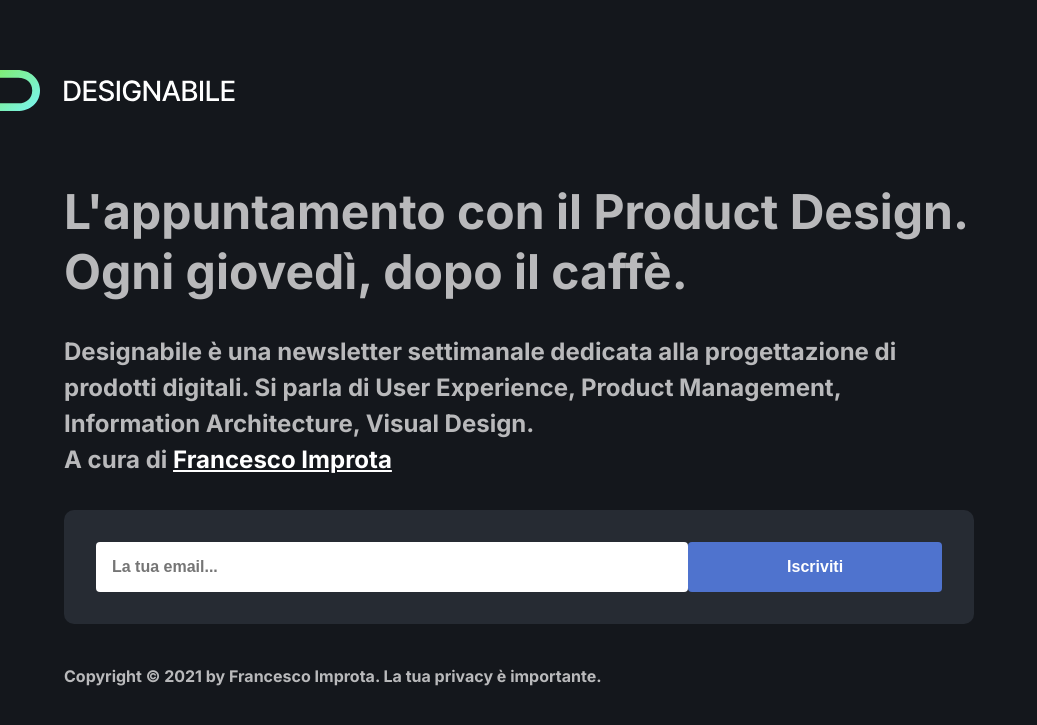
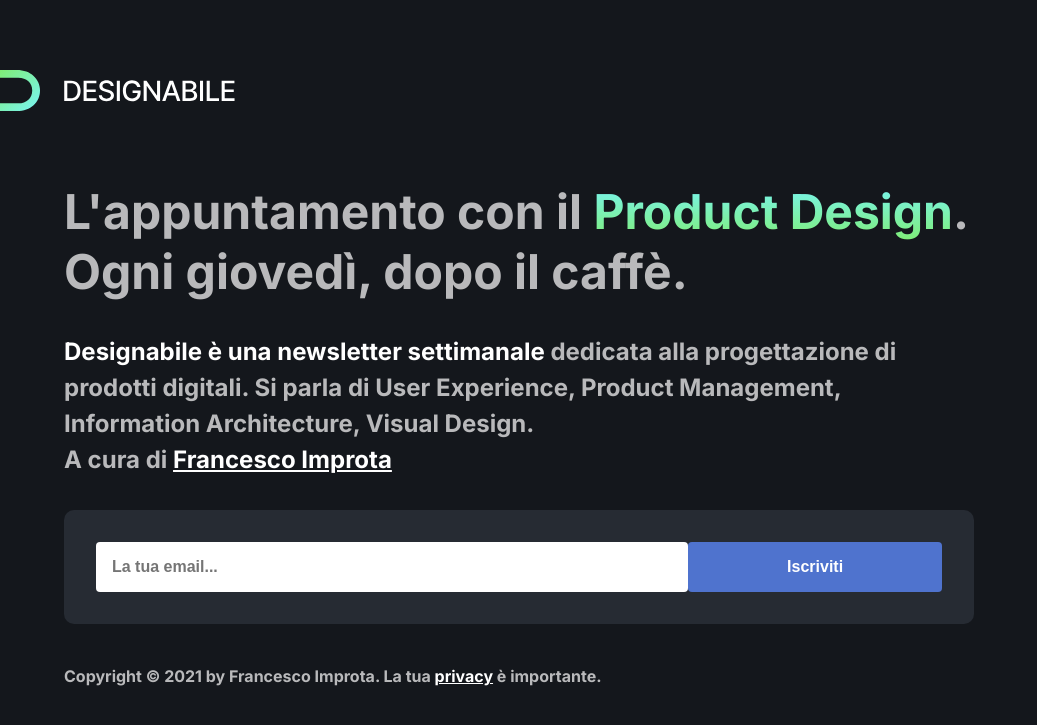
Before and after one commit to zetareticoli/designabile, a Jekyll site: the page built from index.html, in a window 1280 px wide. Shown: the top 725 px of the page, without its empty margins (0-1037 px from the left). Built offline with Jekyll 4.4.1, drawn with Linux system fonts in a browser that asks for light colours; the list of posts is cut into pages by our own code.

```diff
--- a/_config.yml
+++ b/_config.yml
@@ -43,7 +43,7 @@ display-social-icons: false
 # If you want social links to open in a new tab, set this as true
 social-icons-open-newtab: true
 
-footer-text: Copyright &copy 2021 by Francesco Improta. La tua privacy è importante.
+footer-text: Copyright &copy 2021 by Francesco Improta. La tua <a href="/privacy">privacy</a> è importante.
 
 # Preferably 64px in height. Leave empty = disable.
 logo-image: # /img/logo.png
--- a/css/style.css
+++ b/css/style.css
@@ -94,6 +94,10 @@ h1 {
   line-height: 1.25;
 }
 
+strong {
+  color: rgb(var(--white));
+}
+
 a {
   color: rgb(var(--white));
 }
@@ -134,6 +138,12 @@ input[type="submit"] {
   background-color: var(--accent);
   color: rgb(var(--white));
   max-width: 30%;
+  transition: background-color .2s ease;
+}
+
+input[type="submit"]:hover {
+  --accent: #688eee;
+  cursor: pointer;
 }
 
 .sr-only {
@@ -161,7 +171,9 @@ input[type="submit"] {
 .logo-text {
   padding-left: calc(52px - var(--gutter));
 }
-/*
-@media screen and (min-width: 1024px) {
-  padding-left: 0;
-} */
+
+.gradient {
+  background: -webkit-linear-gradient(#79F5F6, #7FED76);
+  -webkit-background-clip: text;
+  -webkit-text-fill-color: transparent;
+}
--- a/index.html
+++ b/index.html
@@ -10,7 +10,7 @@ home: true
 </h1>
 
 <p>
-  Designabile è una newsletter settimanale dedicata alla progettazione di prodotti digitali. Si parla di User Experience, Product Management, Information Architecture, Visual Design. <br> A cura di <a href="https://francescoimprota.com/about">Francesco Improta</a>
+  <strong>Designabile è una newsletter settimanale</strong> dedicata alla progettazione di prodotti digitali. Si parla di User Experience, Product Management, Information Architecture, Visual Design. <br> A cura di <a href="https://francescoimprota.com" target="_blank">Francesco Improta</a>
 </p>
 
 <form
```
Also changed, not shown: privacy.md (added, +14 -0 lines).
